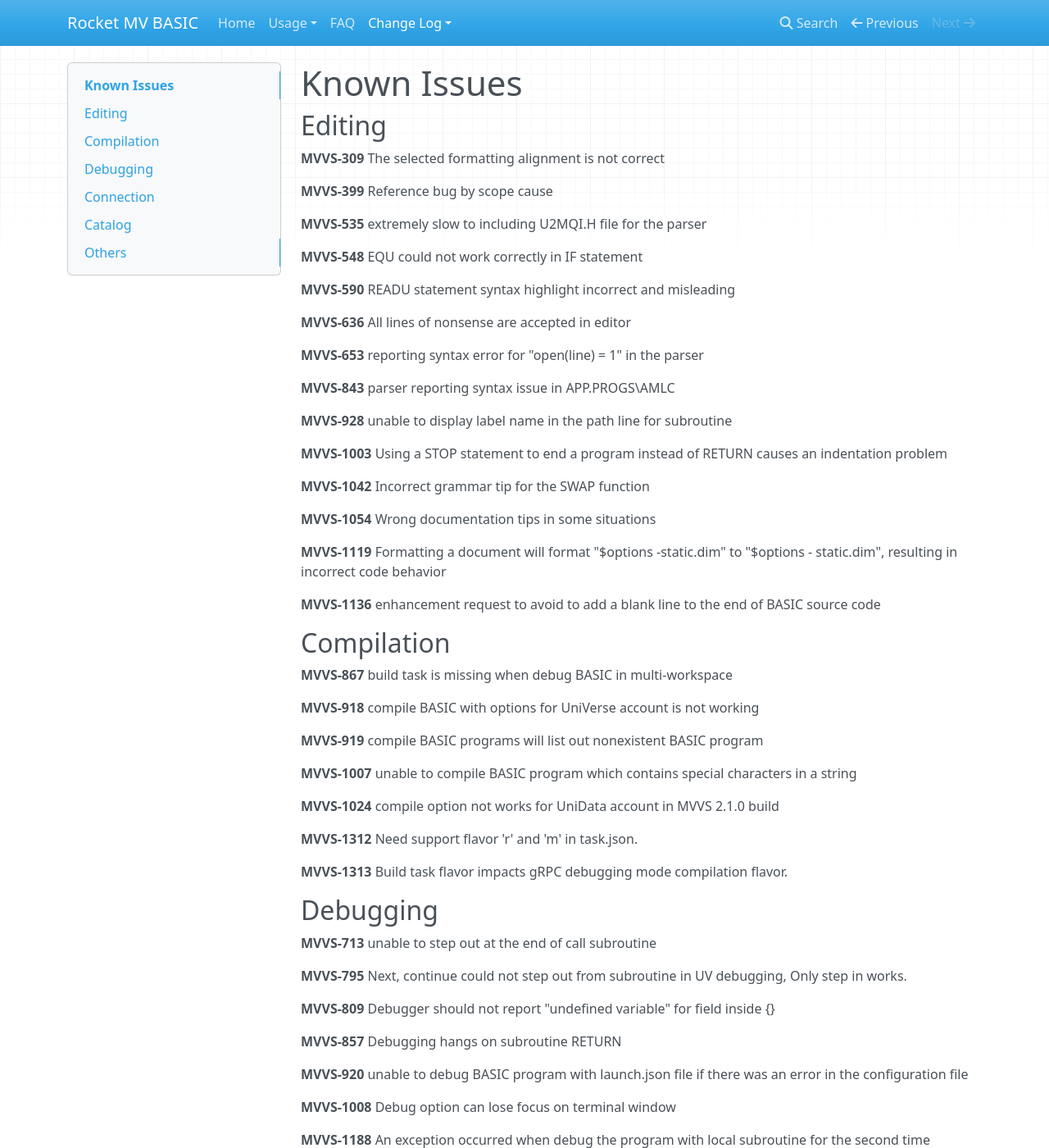
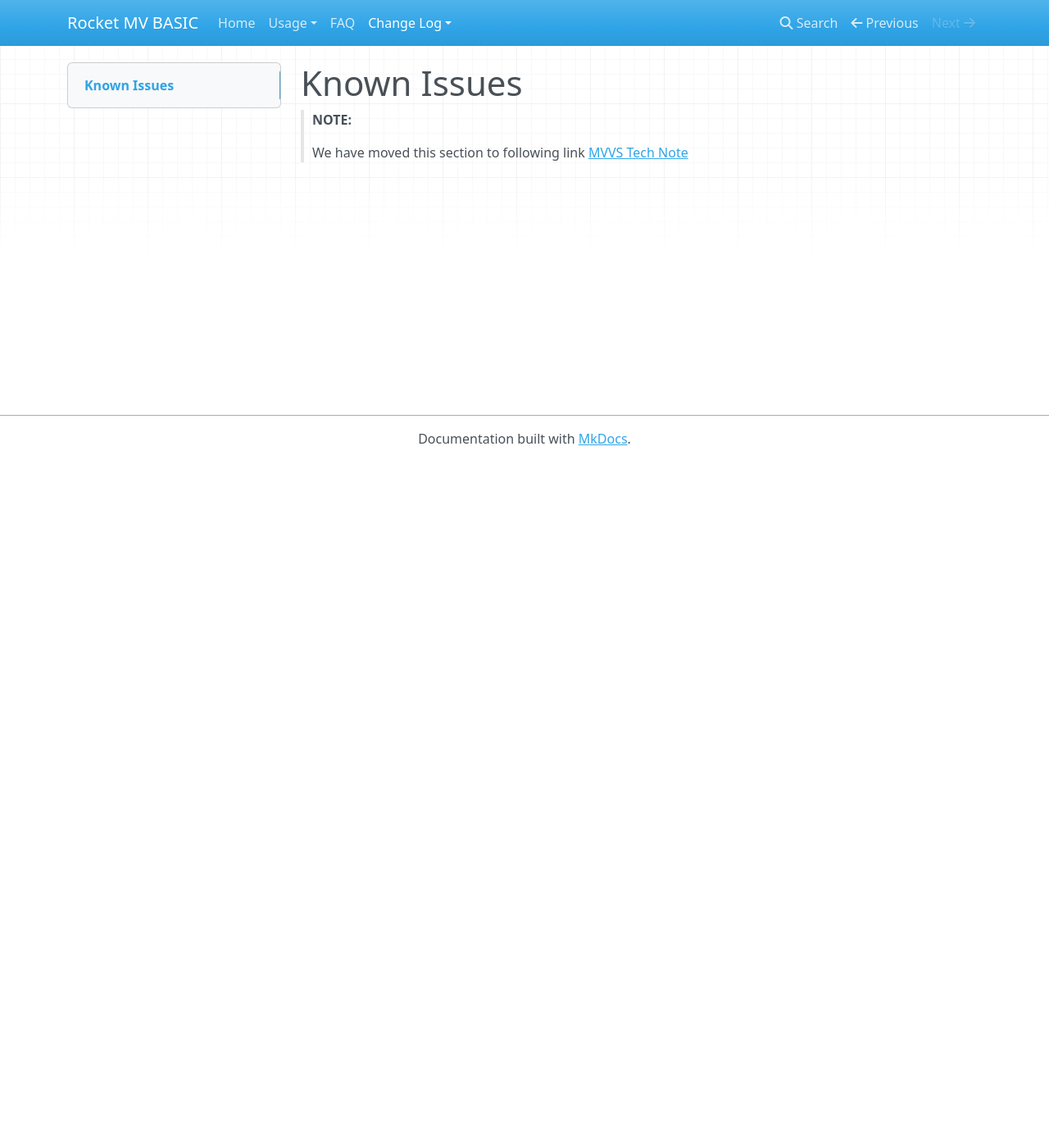
Before and after one commit to RocketSoftware/rocket-mvbasic, an MkDocs documentation site: the page built from docs/usage/KnownIssues.md, in a window 1280 px wide and 1400 px high. Shown: the whole window at 82% size. Built offline with MkDocs 1.6.1, drawn with Linux system fonts in a browser that asks for light colours; nearby versions of some CDN libraries; some of the changed text lies outside the part shown.

Commit message:
Updated known issues for MVVS 2.6.0

```diff
--- a/docs/usage/KnownIssues.md
+++ b/docs/usage/KnownIssues.md
@@ -1,121 +1,5 @@
 # Known Issues
 
-## Editing
-
-**MVVS-309** The selected formatting alignment is not correct
-
-**MVVS-399** Reference bug by scope cause
-
-**MVVS-535** extremely slow to including U2MQI.H file for the parser
-
-**MVVS-548** EQU could not work correctly in IF statement
-
-**MVVS-590** READU statement syntax highlight incorrect and misleading
-
-**MVVS-636** All lines of nonsense are accepted in editor
-
-**MVVS-653** reporting syntax error for "open(line) = 1" in the parser
-
-**MVVS-843** parser reporting syntax issue in APP.PROGS\AMLC
-
-**MVVS-928** unable to display label name in the path line for subroutine
-
-**MVVS-1003** Using a STOP statement to end a program instead of RETURN causes an indentation problem
-
-**MVVS-1042** Incorrect grammar tip for the SWAP function
-
-**MVVS-1054** Wrong documentation tips in some situations
-
-**MVVS-1119** Formatting a document will format "$options -static.dim" to "$options - static.dim", resulting in incorrect code behavior
-
-**MVVS-1136** enhancement request to avoid to add a blank line to the end of BASIC source code
-
-## Compilation
-
-**MVVS-867** build task is missing when debug BASIC in multi-workspace
-
-**MVVS-918** compile BASIC with options for UniVerse account is not working
-
-**MVVS-919** compile BASIC programs will list out nonexistent BASIC program
-
-**MVVS-1007** unable to compile BASIC program which contains special characters in a string
-
-**MVVS-1024** compile option not works for UniData account in MVVS 2.1.0 build
-
-**MVVS-1312** Need support flavor 'r' and 'm' in task.json.
-
-**MVVS-1313** Build task flavor impacts gRPC debugging mode compilation flavor.
-
-## Debugging
-
-**MVVS-713** unable to step out at the end of call subroutine
-
-**MVVS-795** Next, continue could not step out from subroutine in UV debugging, Only step in works.
-
-**MVVS-809** Debugger should not report "undefined variable" for field inside {}
-
-**MVVS-857** Debugging hangs on subroutine RETURN
-
-**MVVS-920** unable to debug BASIC program with launch.json file if there was an error in the configuration file
-
-**MVVS-1008** Debug option can lose focus on terminal window
-
-**MVVS-1188** An exception occurred when debug the program with local subroutine for the second time
-
-**MVVS-1190** After pausing during a long for loop, continue button does not work
-
-**MVVS-1205** Click F5, compilation pass but there is error line below code
-
-**MVVS-1207** Debugger F5(continue) can't stop at breakpoint in subroutine
-
-**MVVS-1210** Click stop debugging, then the file can't be edit
-
-**MVVS-1211** Debug failed against a basic program(a correct basic program)
-
-**MVVS-1222** Step Out is not working properly in MVVS 2.2.0 release
-
-**MVVS-1315** Debug with launch.json file should validate dependencies file first.
-
-**MVVS-1316** Stop debugging when receiving from INPUT statement will crash extension.
-
-**MVVS-1317** Restart button is not working in grpc debugging mode.
-
-**MVVS-1318** Step into and out with WATCH variable will crash debugging process.
-
-## Connection
-
-**MVVS-671** Can't connect to UniData demo account on linux
-
-**MVVS-1121** java throw exception when failed to connect to the UV account
-
-**MVVS-1314** delete currently connected server should also disconnect from current connection in online editing mode.
-
-## Catalog
-
-**MVVS-1385** The "arguments" parameter in catalog.mvbasic.json is not supported, defaulting to FORCE for UV and UD databases.
-
-## Others
-
-**MVVS-982** "The RPC failed" error will crash VS Code extension
-
-**MVVS-1036** User may not be aware of the change on the server side.
-
-**MVVS-1156** Can not delete basic file under a customer account added to UV.ACCOUNTS
-
-**MVVS-1324** Q-pointer with question mark in the name will causing open file exception in online editing mode.
-
-**MVVS-1326** Duplicated file path used on the Linux environment.
-
-**MVVS-1374** Delete file exception if other user locked same BASIC on the server side
-
-**MVVS-1373** Compilation failed if user clicked another account folder in ROCKET EXPLORER
-
-**MVVS-1372** read BASIC file exception after sorted files in different order
-
-**MVVS-1369** MVVS code exception for the included file
-
-**MVVS-1367** Receive U2 XToolSub read directory record exception for ".swp" file
-
-**MVVS-1366** Unable to open account folder if user has no WRITE access to the VOC file
-
-**MVVS-1364** U2 XToolSub file lock exception when compiled BASIC is opened in another
+> **NOTE:**
+>
+> We have moved this section to following link [MVVS Tech Note](https://my.rocketsoftware.com/RocketCommunity/s/article/Notices-for-MVVS-Release-2-6-0)
```
